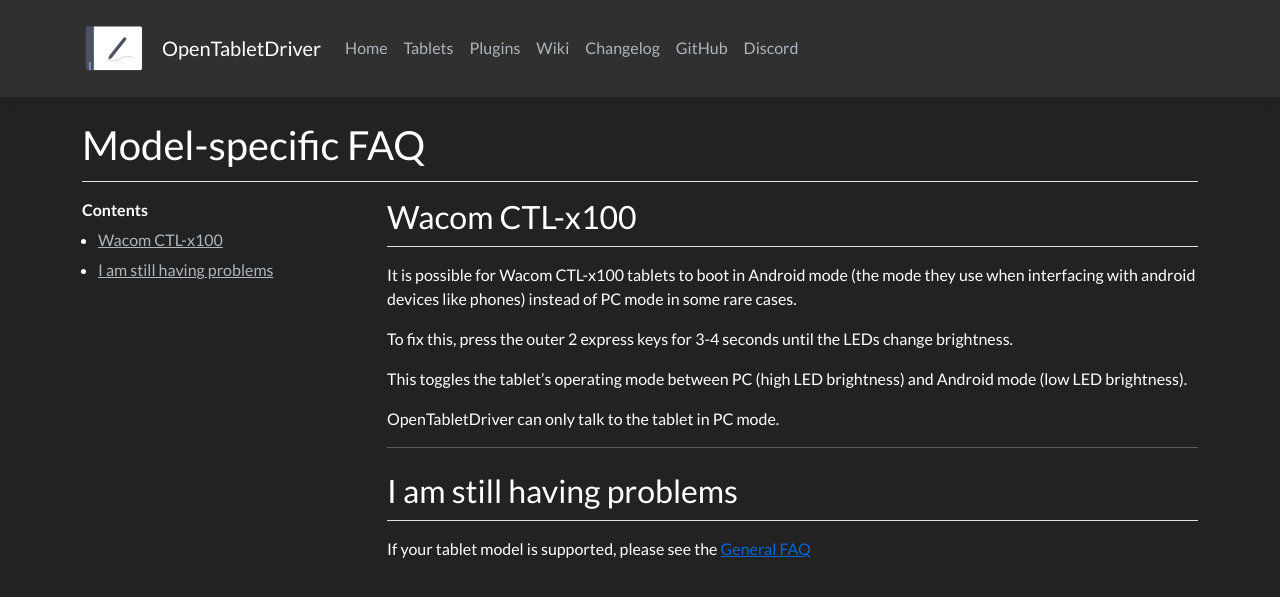
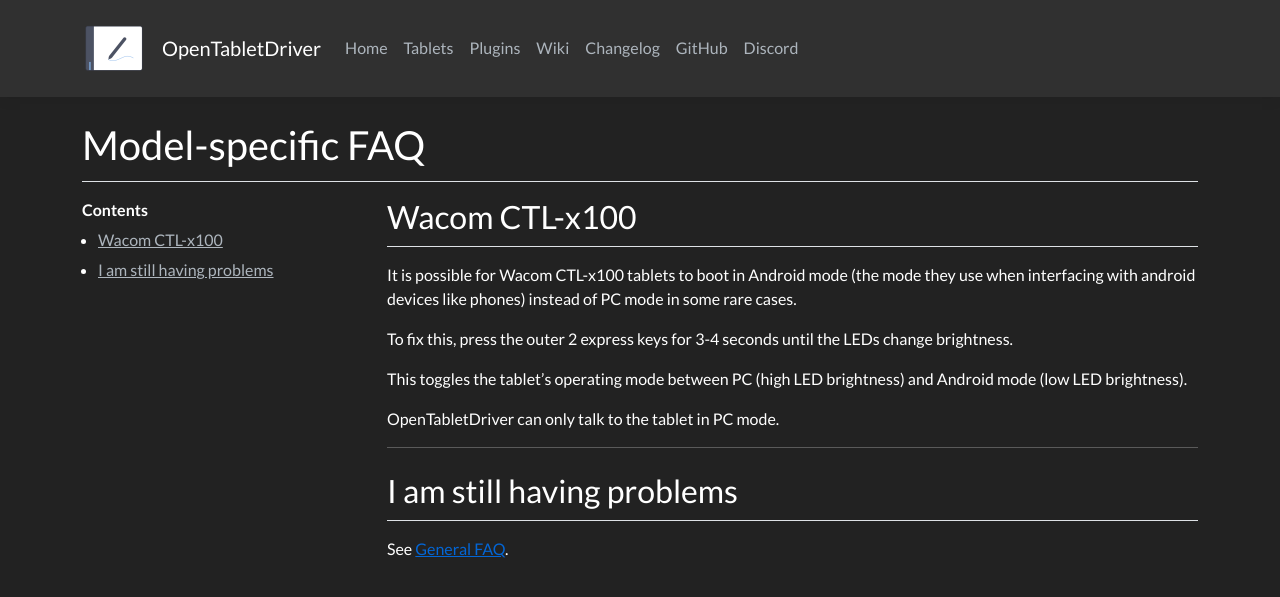
Before and after one commit to OpenTabletDriver/opentabletdriver.github.io, a Jekyll site: the page built from site/_wiki/FAQ/ModelSpecific.md, in a window 1280 px wide. Shown: the top 597 px of the page. Built offline with Jekyll 4.4.1, drawn with Linux system fonts in a browser that asks for light colours; nearby versions of some CDN libraries; comment, search, counter and statistics services are not loaded.

Commit message:
FAQ/ModelSpecific: Reword redirect
Co-authored-by: Oscar Ivan Silvestre <oscar.silvestrexx@gmail.com>

```diff
--- a/site/_wiki/FAQ/ModelSpecific.md
+++ b/site/_wiki/FAQ/ModelSpecific.md
@@ -16,4 +16,4 @@ OpenTabletDriver can only talk to the tablet in PC mode.
 
 ### I am still having problems
 
-If your tablet model is supported, please see the [General FAQ]({% link _wiki/FAQ/General.md %})
+See [General FAQ]({% link _wiki/FAQ/General.md %}).
```
